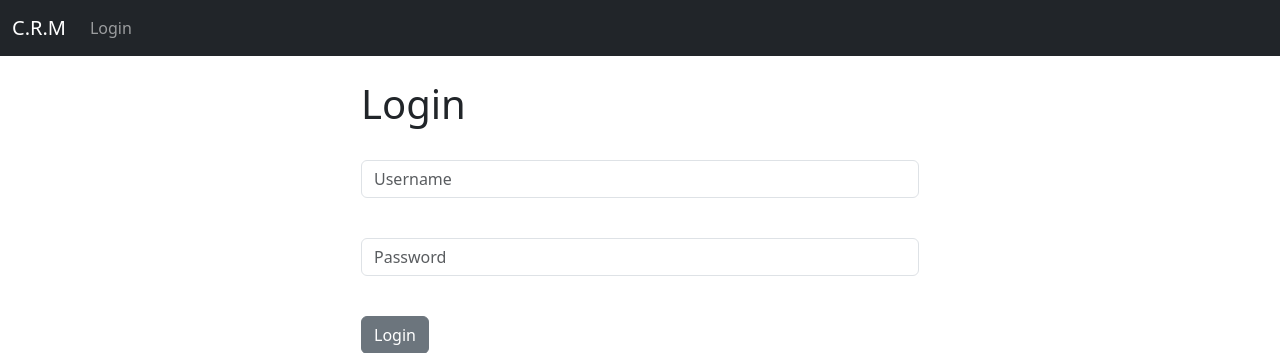
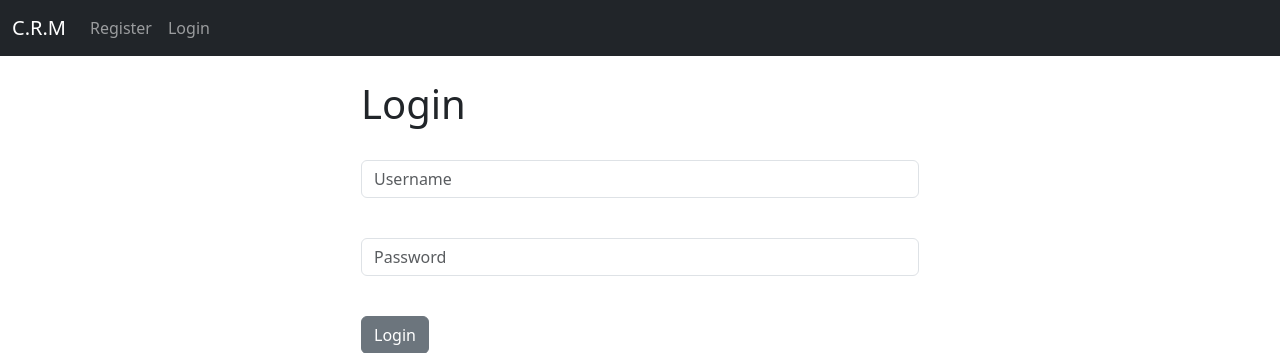
Before and after one commit to Kariuki11/Customer-Relationship-Management-app, a Django app: page / in a window 1280 px wide. Shown: the top 353 px of the page. Run offline with Django 5.2, Linux system fonts and the light colour scheme.

Commit message:
"Updated database, added register functionality, and modified navbar and URL configurations"

```diff
--- /dev/null
+++ b/crm/website/forms.py
@@ -0,0 +1 @@
+from django.contrib.auth.forms import UserCreationForm
--- a/crm/website/templates/website/navbar.html
+++ b/crm/website/templates/website/navbar.html
@@ -14,7 +14,12 @@
 
           {% else %}
           <li class="nav-item">
-            <a class="nav-link" href="{% url 'home' %}">Login</a>
+            <a class="nav-link" href="{% url 'register' %}">
+              Register</a>
+          </li>
+          <li class="nav-item">
+            <a class="nav-link" href="{% url 'home' %}">
+              Login</a>
           </li>
           {% endif %}
 
--- a/crm/website/urls.py
+++ b/crm/website/urls.py
@@ -5,4 +5,5 @@ urlpatterns = [
     path('', views.home, name='home'),
     # path('login/', views.login_user, name='login'),
     path('logout', views.logout_user, name='logout'),
+    path('register', views.register_user, name='register'),
 ]
--- a/crm/website/views.py
+++ b/crm/website/views.py
@@ -1,14 +1,17 @@
 from django.shortcuts import render, redirect
 from django.contrib.auth import authenticate, login, logout
 from django.contrib import messages
+
 
 def home(request):
     # Check to see if logging in
     if request.method == 'POST':
         username = request.POST['username']
         password = request.POST['password']
+
         # Authenticate the user
         user = authenticate(request, username=username, password=password)
+
         if user is not None:
             login(request, user)
             messages.success(request, 'You have successfully logged in')
@@ -24,6 +27,73 @@ def logout_user(request):
     logout(request)
     messages.success(request, "You have been logged out.")
     return redirect('home')
+
+def register_user(request):
+    return render(request, 'website/register.html')
+
+
+
+
+
+
+
+
+
+
+
+
+
+
+
+
+
+
+
+
+
+
+
+
+
+
+
+
+
+
+
+
+
+
+
+
+
+
+
+
+
+
+
+
+
+
+
+
+
+
+
+
+
+
+
+
+
+
+
+
+
+
+
+
 
 
 
@@ -59,3 +129,5 @@ def logout_user(request):
 
 
 # # Heading to Logout
+
+# Line 1 to line 26.
```
Also changed, not shown: crm/website/templates/website/register.html (added, +7 -0 lines), crm/db.sqlite3.
